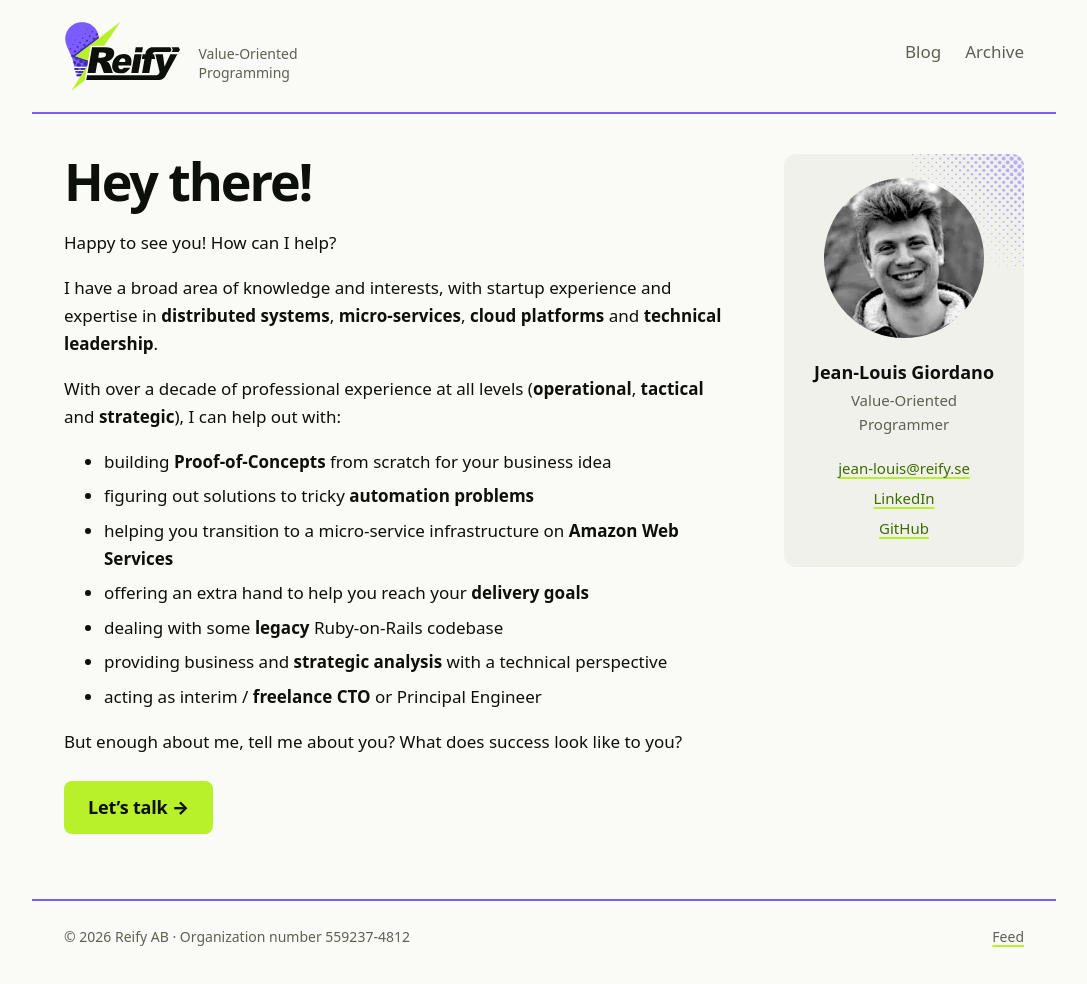
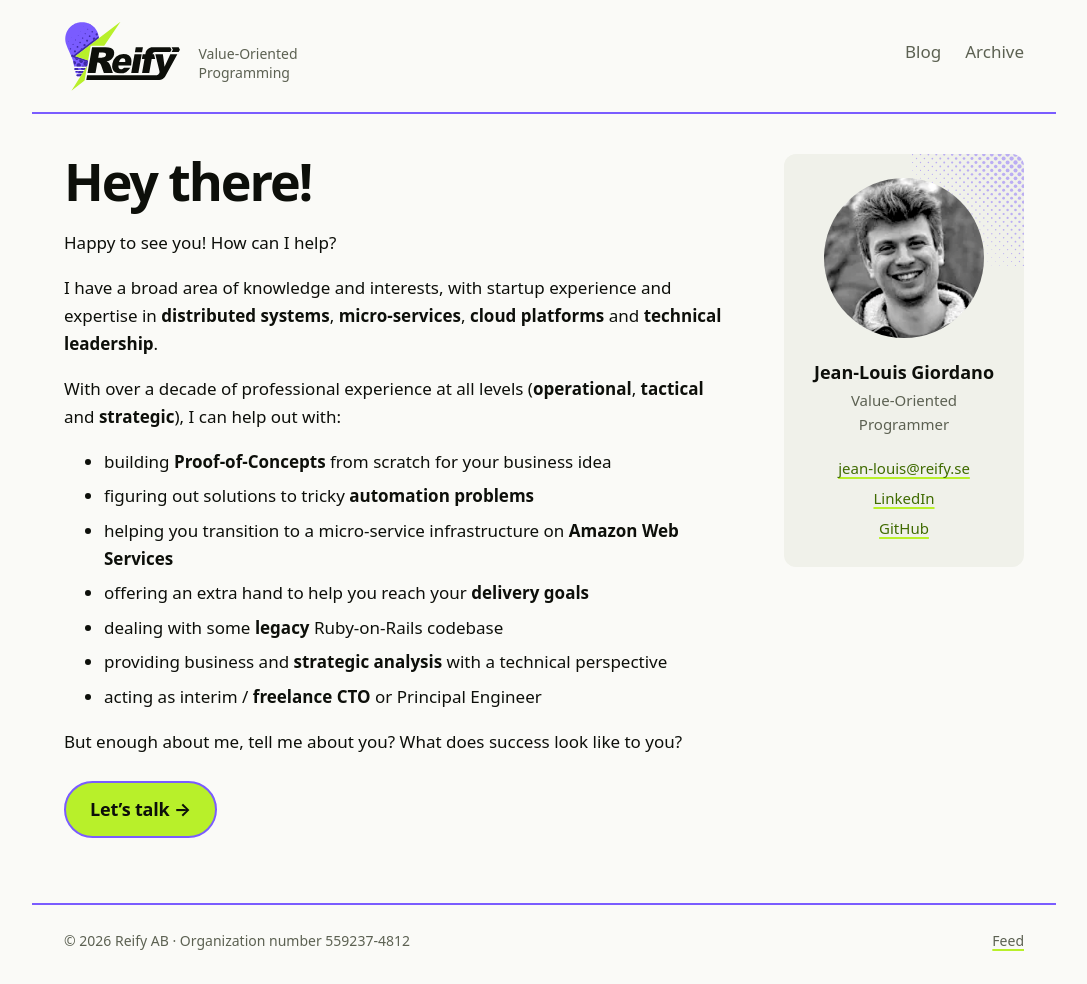
Before and after one commit to ReifyAB/reify.se, a Jekyll site: the page built from index.md, in a window 1280 px wide. Shown: the whole page, without its empty margins (96-1183 px from the left). Built offline with Jekyll 4.4.1, drawn with Linux system fonts in a browser that asks for light colours.

Commit message:
Use the pill button style from jawaninja.com

```diff
--- a/assets/css/site.css
+++ b/assets/css/site.css
@@ -248,27 +248,21 @@ img { max-width: 100%; height: auto; }
   display: inline-block;
   margin-top: 0.5rem;
   padding: 0.75rem 1.5rem;
-  border-radius: 8px;
+  border: 2px solid var(--line);
+  border-radius: 999px;
   background: var(--accent);
   color: var(--on-accent);
-  font-weight: 800;
+  font-weight: 700;
   font-size: 1.125rem;
   letter-spacing: -0.01em;
   text-decoration: none;
-  transition: transform 120ms ease, box-shadow 120ms ease;
 }
-.button:hover {
-  color: var(--on-accent);
-  transform: translateY(-2px);
-  box-shadow: 0 4px 0 var(--text);
+.button:hover,
+.button:focus-visible {
+  background: var(--line);
+  color: #fff;
 }
-.button:active { transform: translateY(0); box-shadow: none; }
 .button:focus-visible { outline: 3px solid var(--text); outline-offset: 3px; }
-
-@media (prefers-reduced-motion: reduce) {
-  .button { transition: none; }
-  .button:hover { transform: none; }
-}
 
 /* Post lists */
 
```
